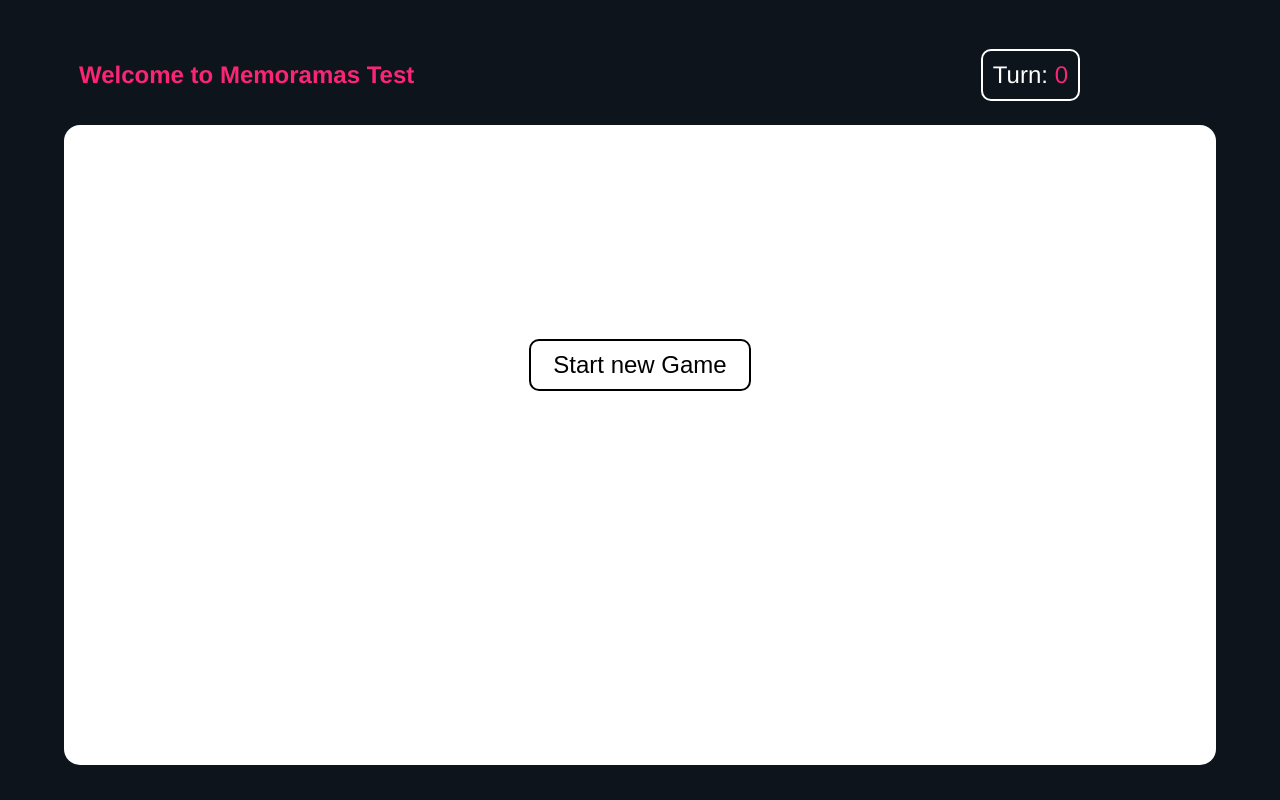
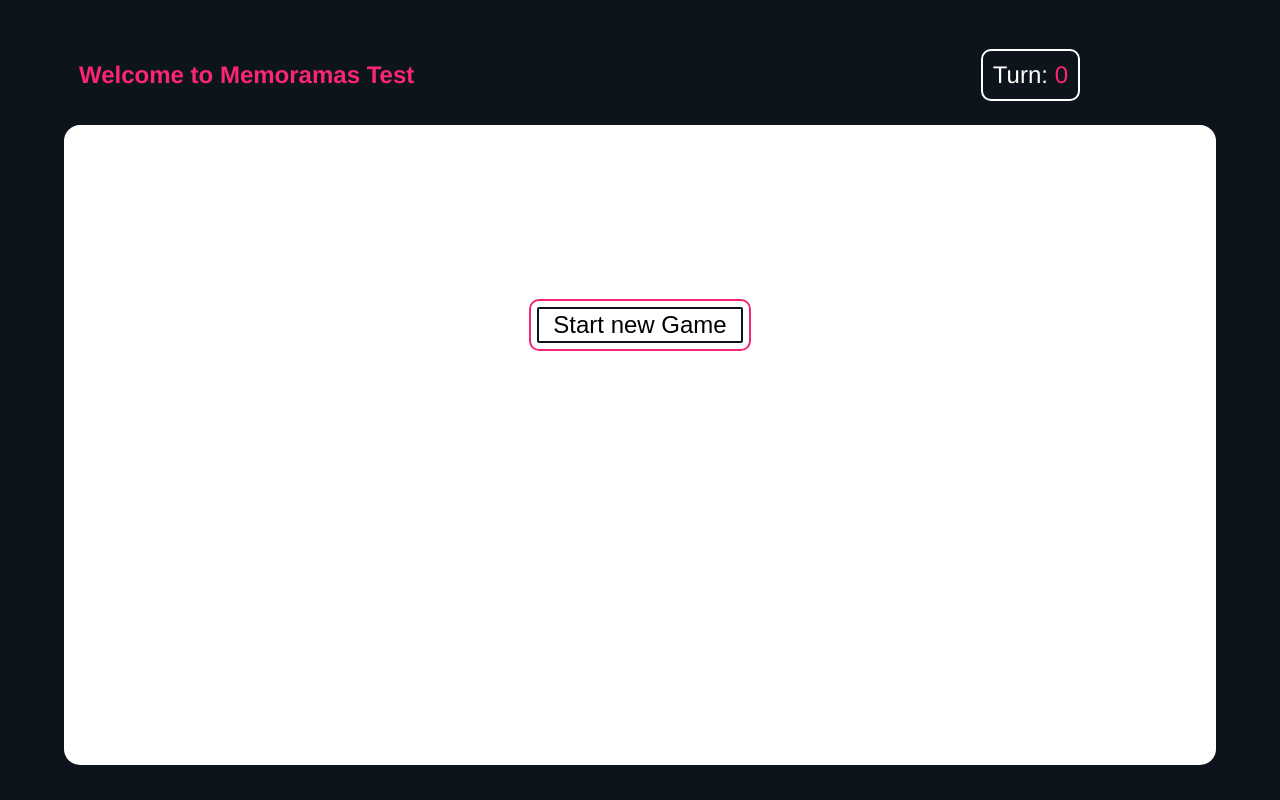
Before and after one commit to jamesrz95/juego-memoria, a React (Create React App) app: page / in a window 1280 px wide. Built offline with nearby package versions, Linux system fonts and the light colour scheme.

Commit message:
Adding touches .

```diff
--- a/src/components/listCards.js
+++ b/src/components/listCards.js
@@ -1,8 +1,10 @@
+import { useEffect, useState } from "react";
 import Card from "./Card";
 //import cards list
 import cards from "../data";
+// import styles
 import styled from "styled-components";
-import { useEffect, useState } from "react";
+import { motion } from "framer-motion";
 import { v4 as uuidv4 } from "uuid";
 
 const ListCards = ({ turns, setTurns }) => {
@@ -28,10 +30,6 @@ const ListCards = ({ turns, setTurns }) => {
     setTurns((prev) => prev + 1);
   };
 
-  const resetGame = () => {
-    setCardsGame([]);
-  };
-
   useEffect(() => {
     if (choiceOne && choiceTwo) {
       if (choiceOne.img === choiceTwo.img && choiceOne.id !== choiceTwo.id) {
@@ -55,7 +53,9 @@ const ListCards = ({ turns, setTurns }) => {
   return (
     <WrapperList>
       {cardsGame.length === 0 ? (
-        <button onClick={shuffleCards}>Start new Game</button>
+        <motion.button onClick={shuffleCards} whileTap={{}}>
+          Start new Game
+        </motion.button>
       ) : (
         ""
       )}
@@ -82,16 +82,25 @@ const WrapperList = styled.div`
   flex-wrap: wrap;
   row-gap: 10px;
   column-gap: 70px;
-  margin-bottom: 10rem;
+  margin-bottom: 15rem;
 
   button {
     height: 40%;
     width: 20%;
     font-size: 1.5rem;
-    border: 2px solid;
+    border: 2px solid #f52576;
+    outline: 2px solid #0e141b;
     background: transparent;
     border-radius: 10px;
+    outline-offset: -10px;
+    transition: outline-offset 200ms ease;
+    transition: all 200ms ease;
     cursor: pointer;
+  }
+  button:hover {
+    border-radius: 20px;
+    outline-offset: 2px;
+    font-size: 1.8rem;
   }
 `;
 export default ListCards;
```
